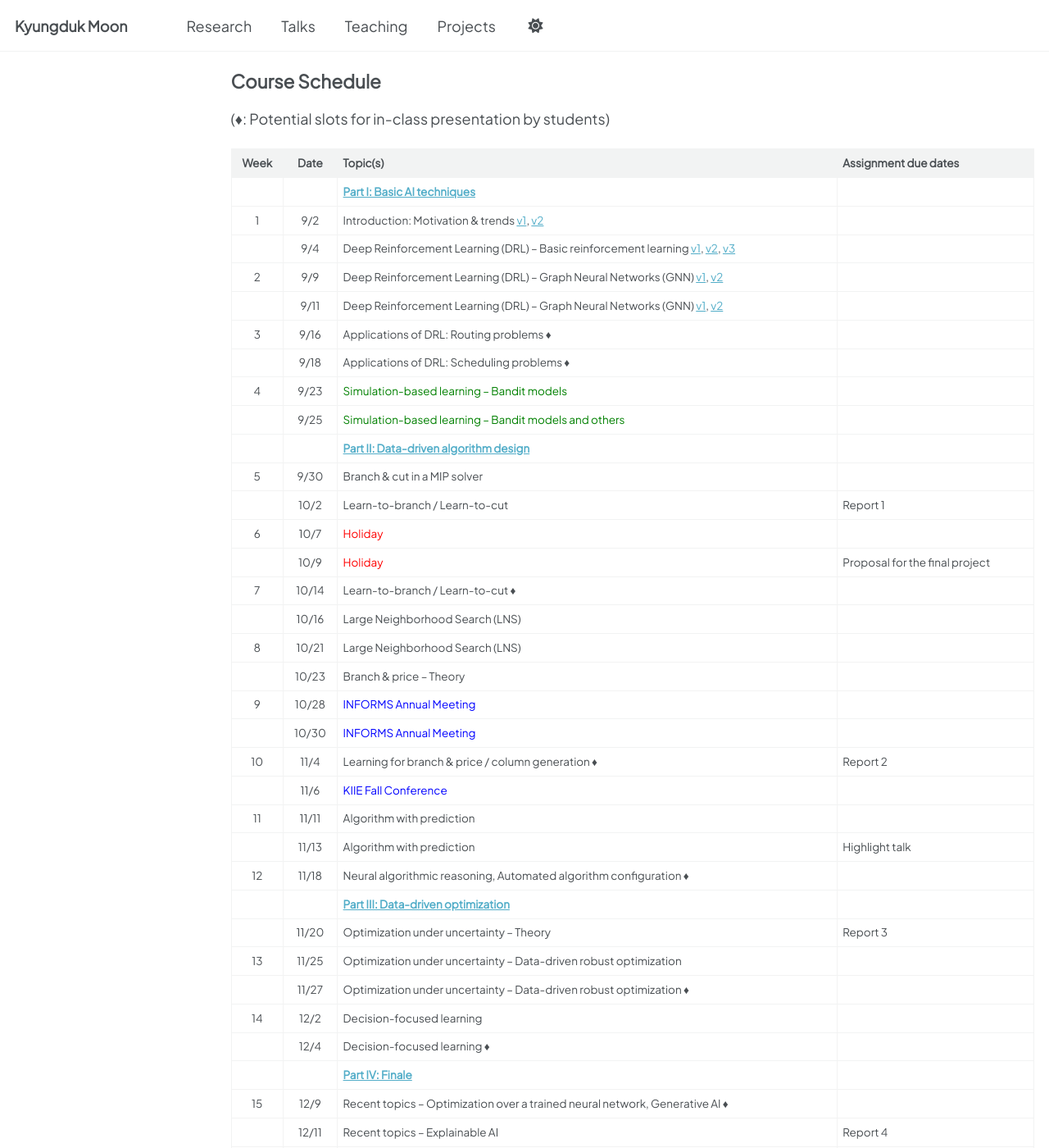
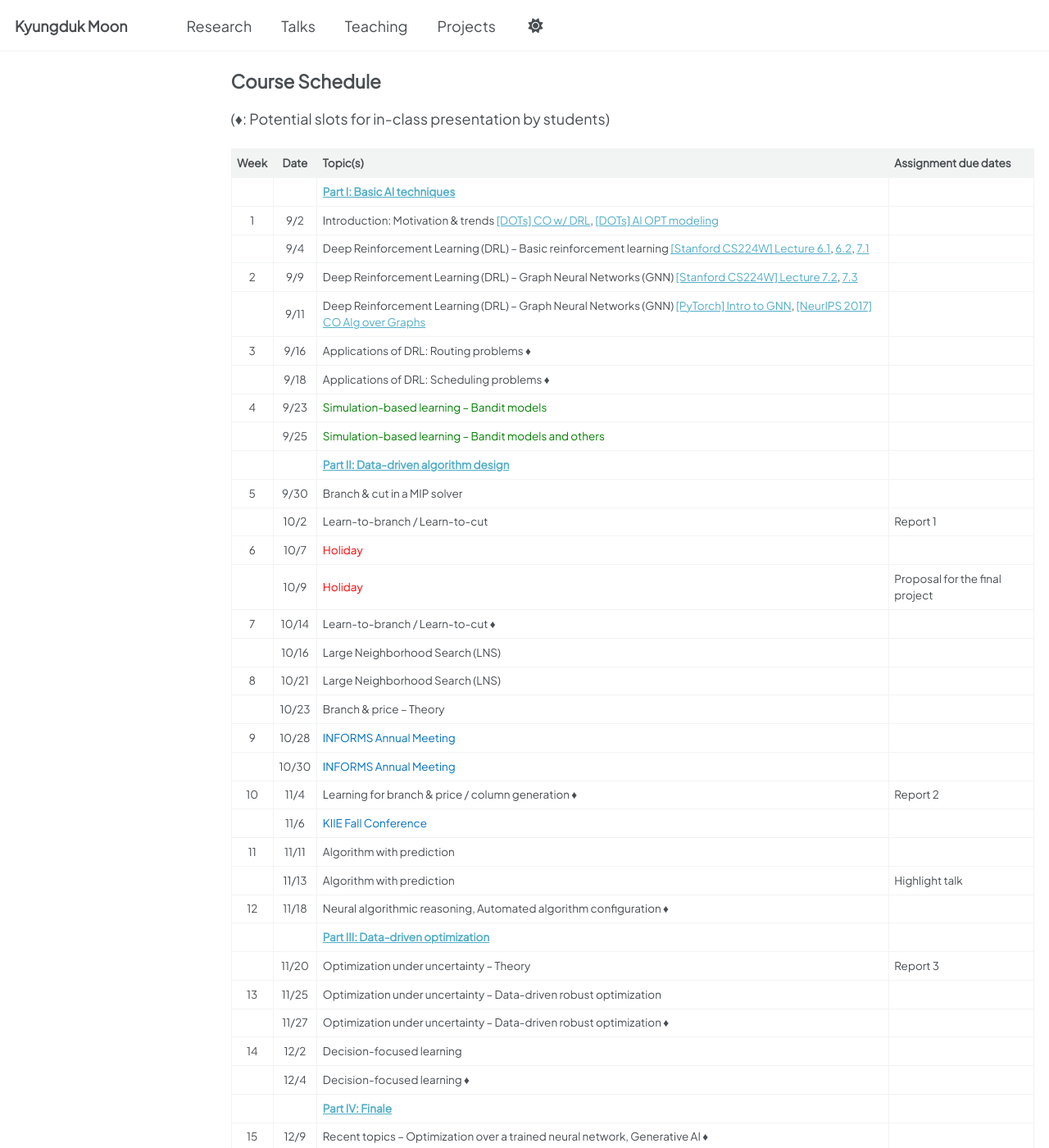
Before and after one commit to kalebmoon07/kalebmoon07.github.io, a Jekyll site: the page built from _pages/2025-fall-ml4do/ai4do-main.md, in a window 1280 px wide and 1400 px high, scrolled down 1688 px. Shown: the whole window at 82% size. Built offline with Jekyll 4.4.1, drawn with Linux system fonts in a browser that asks for light colours; a script that is not in the unit is left out; some of the changed text lies outside the part shown.

Commit message:
Minor polishing

```diff
--- a/_pages/2025-fall-ml4do/ai4do-main.md
+++ b/_pages/2025-fall-ml4do/ai4do-main.md
@@ -54,10 +54,10 @@ The course is designed to be comprehensive and interactive with the components b
 | Week  | Date  | Topic(s)                                                                                                                                                                                                                 | Assignment due dates           |
 | :---: | :---: | ------------------------------------------------------------------------------------------------------------------------------------------------------------------------------------------------------------------------ | ------------------------------ |
 |       |       | [**Part I: Basic AI techniques**](/teaching/ai4do/2025/reading-list/#part-1)                                                                                                                                             |                                |
-|   1   |  9/2  | Introduction: Motivation & trends [v1](https://www.youtube.com/watch?v=bi16pVVW52U), [v2](https://www.youtube.com/watch?v=_vN3pwB-PKI)                                                                                   |                                |
-|       |  9/4  | Deep Reinforcement Learning (DRL) – Basic reinforcement learning [v1](https://www.youtube.com/watch?v=tutlI9YzJ2g), [v2](https://www.youtube.com/watch?v=MH4yvtgAR-4), [v3](https://www.youtube.com/watch?v=RU9uTa_-ZOw) |                                |
-|   2   |  9/9  | Deep Reinforcement Learning (DRL) – Graph Neural Networks (GNN) [v1](https://youtu.be/247Mkqj_wRM), [v2](https://www.youtube.com/watch?v=ew1cnUjRgl4)                                                                    |                                |
-|       | 9/11  | Deep Reinforcement Learning (DRL) – Graph Neural Networks (GNN) [v1](https://www.youtube.com/watch?v=8owQBFAHw7E), [v2](https://www.youtube.com/watch?v=14R3kkO1jSY)                                                     |                                |
+|   1   |  9/2  | Introduction: Motivation & trends [[DOTs] CO w/ DRL](https://www.youtube.com/watch?v=bi16pVVW52U), [[DOTs] AI OPT modeling](https://www.youtube.com/watch?v=_vN3pwB-PKI)                                                                                   |                                |
+|       |  9/4  | Deep Reinforcement Learning (DRL) – Basic reinforcement learning [[Stanford CS224W] Lecture 6.1](https://www.youtube.com/watch?v=tutlI9YzJ2g), [6.2](https://www.youtube.com/watch?v=MH4yvtgAR-4), [7.1](https://www.youtube.com/watch?v=RU9uTa_-ZOw) |                                |
+|   2   |  9/9  | Deep Reinforcement Learning (DRL) – Graph Neural Networks (GNN) [[Stanford CS224W] Lecture 7.2](https://youtu.be/247Mkqj_wRM), [7.3](https://www.youtube.com/watch?v=ew1cnUjRgl4)                                                                    |                                |
+|       | 9/11  | Deep Reinforcement Learning (DRL) – Graph Neural Networks (GNN) [[PyTorch] Intro to GNN](https://www.youtube.com/watch?v=8owQBFAHw7E), [[NeurIPS 2017] CO Alg over Graphs](https://www.youtube.com/watch?v=14R3kkO1jSY)                                                     |                                |
 |   3   | 9/16  | Applications of DRL: Routing problems ♦                                                                                                                                                                                  |                                |
 |       | 9/18  | Applications of DRL: Scheduling problems ♦                                                                                                                                                                               |                                |
 |   4   | 9/23  | <span style="color:green;">Simulation-based learning – Bandit models</span>                                                                                                                                              |                                |
@@ -71,10 +71,10 @@ The course is designed to be comprehensive and interactive with the components b
 |       | 10/16 | Large Neighborhood Search (LNS)                                                                                                                                                                                          |                                |
 |   8   | 10/21 | Large Neighborhood Search (LNS)                                                                                                                                                                                          |                                |
 |       | 10/23 | Branch & price – Theory                                                                                                                                                                                                  |                                |
-|   9   | 10/28 | <span style="color:blue;"> INFORMS Annual Meeting  </span>                                                                                                                                                               |                                |
-|       | 10/30 | <span style="color:blue;"> INFORMS Annual Meeting  </span>                                                                                                                                                               |                                |
+|   9   | 10/28 | <span style="color:rgb(0, 112, 192);"> INFORMS Annual Meeting  </span>                                                                                                                                                               |                                |
+|       | 10/30 | <span style="color:rgb(0, 112, 192);"> INFORMS Annual Meeting  </span>                                                                                                                                                               |                                |
 |  10   | 11/4  | Learning for branch & price / column generation  ♦                                                                                                                                                                       | Report 2                       |
-|       | 11/6  | <span style="color:blue;"> KIIE Fall Conference  </span>                                                                                                                                                                 |                                |
+|       | 11/6  | <span style="color:rgb(0, 112, 192);"> KIIE Fall Conference  </span>                                                                                                                                                                 |                                |
 |  11   | 11/11 | Algorithm with prediction                                                                                                                                                                                                |                                |
 |       | 11/13 | Algorithm with prediction                                                                                                                                                                                                | Highlight talk                 |
 |  12   | 11/18 | Neural algorithmic reasoning, Automated algorithm configuration  ♦                                                                                                                                                       |                                |
@@ -95,9 +95,9 @@ The course is designed to be comprehensive and interactive with the components b
 Note:
 
 * The corresponding reading materials and videos can be found [here](/teaching/ai4do/2025/reading-list).
-* Select papers from [the listed journals and conferences](/teaching/ai4do/2025/journal-list)
+* Students must select papers from [the listed journals and conferences](/teaching/ai4do/2025/journal-list)
 * The <span style="color:green;">classes in Week 4</span> will be delivered online due to the instructor's business trip.
-* Potential <span style="color:blue;">make-up classes</span> are colored in blue.
+* Potential <span style="color:rgb(0, 112, 192);">make-up classes</span> are colored in blue.
   * Video lectures for Part III may be provided instead.
 * Another make-up class for term project presentation in Week 16 may be scheduled.
 
```
Also changed, not shown: _pages/2025-fall-ml4do/journal-list.md (+3 -3 lines).
